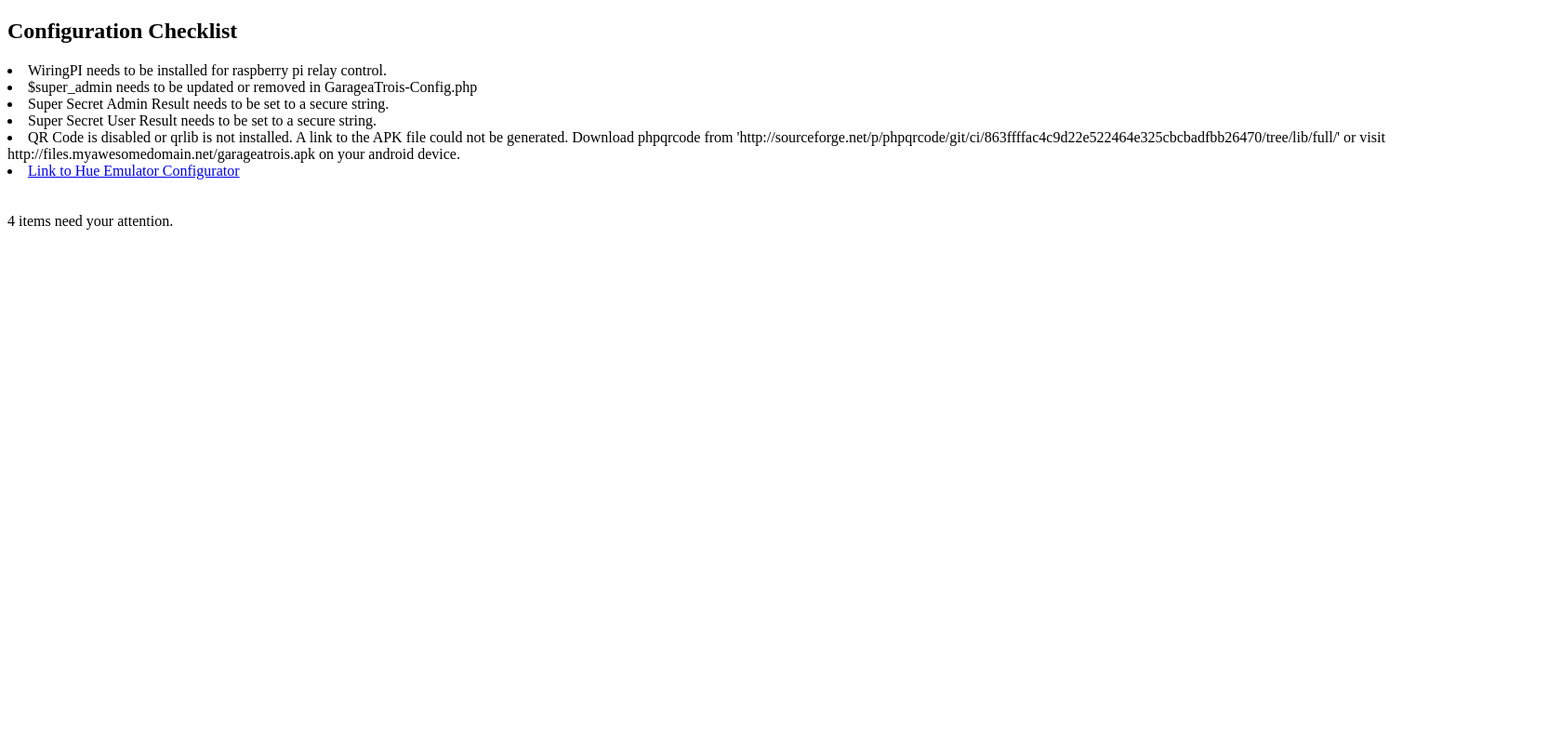
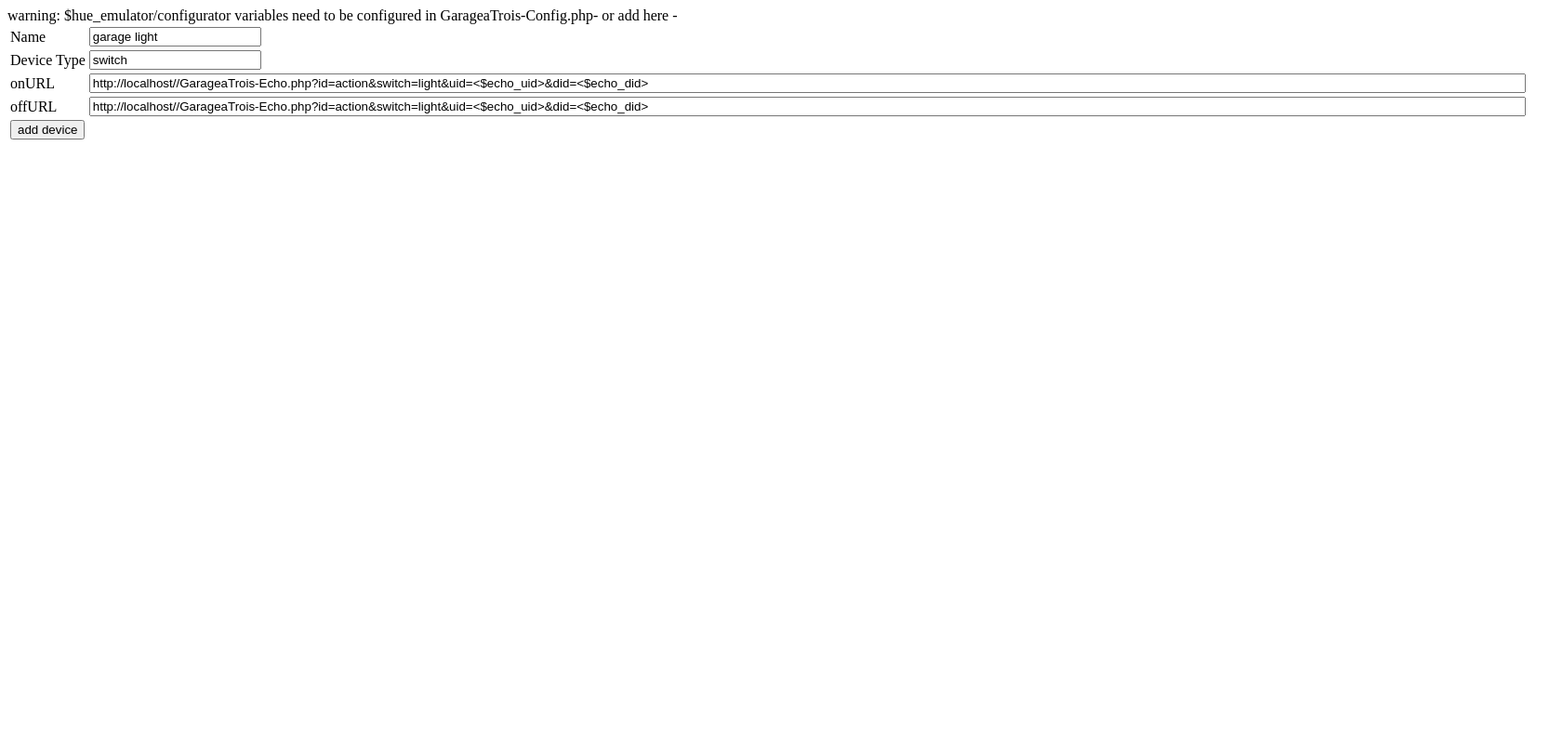
Before and after one commit to jamenlang/GarageaTrois-PHP-Server, a PHP site: page /GarageaTrois-Echo.php in a window 1680 px wide. Shown: the whole page at 93% size. Run offline with PHP 8.4, Linux system fonts and the light colour scheme; data that the repository does not hold is empty.

Commit message:
Update GarageaTrois-Echo.php
Wrong file.

```diff
--- a/GarageaTrois-Echo.php
+++ b/GarageaTrois-Echo.php
@@ -1,140 +1,100 @@
 <?php
-require('GarageaTrois-Config.php');
-require('GarageaTrois-Functions.php');
+require('GarageaTrois-Common.php');
 
-if($apk_link == 'http://files.myawesomedomain.net/garageatrois.apk'){
-	$ip = gethostbyname('github.com');
-	if(!$ip){
-		$dns_result = '<li style="bgcolor: red">A link to the APK file could not be retrieved due to DNS resolution issues. Run resolvconf -a 8.8.8.8 or edit /etc/network/interfaces and add dns-nameservers 8.8.8.8 8.8.4.4</li>';
+/************************************************************************************
+ Functions as an inbetween between bws/armzilla's hue emulator and GarageaTrois-Server.
+ Requests from the echo should be directed here, then posted to GarageaTrois-Server.
+ Place in same directory as GarageaTrois-Server and GarageaTrois-Config.php.
+*************************************************************************************/
+
+$dir = dirname($_SERVER['PHP_SELF']);
+
+if($_POST){
+	if($hue_configurator_url == 'http://myawesomedomain-or-an-ip-address:' . $start_port . '/configurator.html' || $use_hue_emulator != true ){
+		die('$hue_emulator/configurator variables need to be configured in GarageaTrois-Config.php');
 	}
-	exec('wget --max-redirect=0 $( curl -s https://api.github.com/repos/jamenlang/GarageaTrois/releases/latest | grep \'browser_\' | cut -d\" -f4) 2>&1', $output);
-	foreach ($output as $line){
-		if($apk_link != 'http://files.myawesomedomain.net/garageatrois.apk')
-			continue;
-		preg_match('/\bhttp.*apk\b/',$line, $matches);
-		if($matches[0])
-			$apk_link = $matches[0];
+	$content = json_encode($_POST);
+
+	$curl = curl_init($hue_devices_url);
+	curl_setopt($curl, CURLOPT_HEADER, false);
+	curl_setopt($curl, CURLOPT_RETURNTRANSFER, true);
+	curl_setopt($curl, CURLOPT_HTTPHEADER,
+		array("Content-type: application/json")
+	);
+	curl_setopt($curl, CURLOPT_POST, true);
+	curl_setopt($curl, CURLOPT_POSTFIELDS, $content);
+
+	$json_response = curl_exec($curl);
+
+	$status = curl_getinfo($curl, CURLINFO_HTTP_CODE);
+
+	if ( $status != 201 ) {
+		die("Error: call to URL $url failed with status $status, response $json_response, curl_error " . curl_error($curl) . ", curl_errno " . curl_errno($curl));
 	}
-}
-$output = '';
-$dir = '/var/www';
-$files = scandir($dir);
-foreach($files as $filename){
-	//echo $filename;
-	if(preg_match('/amazon-echo-bridge/i',$filename,$matches )){
-		$armzilla = $filename;
-	}
-}
-if((!$armzilla || !$use_bws) && $hue_emulator_ip != 'myawesomedomain-or-an-ip-address' && $use_hue_emulator != false){
-	if(!$use_bws)
-		$repo = 'armzilla/amazon-echo-ha-bridge/';
-	else
-		$repo = 'bwssystems/ha-bridge/';
 
-	exec('wget --max-redirect=0 $( curl -s https://api.github.com/repos/' . $repo . 'releases/latest | grep \'browser_\' | cut -d\" -f4) 2>&1', $output);
-	foreach ($output as $line){
-		if($hue_emulator_link != '')
-			continue;
-		preg_match('/\bhttp.*jar\b/',$line, $matches);
-			if($matches[0])
-				$hue_emulator_link = $matches[0];
-	}
-	$hue_emulator_result = '<li><a href="' . $hue_emulator_link . '">Link to ' . (($use_bws) ? 'BWS\'s' : 'Armzilla\'s') . ' Hue Emulator</a></li>';
-}
-else
-	$hue_emulator_result = '<li><a href="GarageaTrois-Echo.php">Link to Hue Emulator Configurator</a></li>';
-
-if($qr_enabled == '1' && file_exists('/var/www/phpqrcode/lib/full/qrlib.php')){
-	if(isset($_GET['showlink'])){
-		include('../phpqrcode/lib/full/qrlib.php');
-		define('IMAGE_WIDTH',$qr_size);
-		define('IMAGE_HEIGHT',$qr_size);
-		QRcode::png($apk_link);
-		exit;
-	}
-	else{
-		$link_result = '<li><a href="?showlink=1">Show QR Code</a></li>';
-	}
-}
-else
-	$link_result = '<li>QR Code is disabled or qrlib is not installed. A link to the APK file could not be generated. Download phpqrcode from \'http://sourceforge.net/p/phpqrcode/git/ci/863ffffac4c9d22e522464e325cbcbadfbb26470/tree/lib/full/\' or visit ' . $apk_link . ' on your android device.</li>';
-?>
-
-<!DOCTYPE html>
-<html>
-<head>
-<meta charset="UTF-8">
-<title>GaT Home</title>
-</head>
-<body>
-<h2>Configuration Checklist</h2>
-<?php
-
-$test = '0';
-
-if($dns_result){
-	echo $dns_result;
-	$test++;
+	curl_close($curl);
+	$response = json_decode($json_response, true);
+	var_dump($response);
 }
 
-if(!_isCurl()){
-	echo '<li>Curl needs to be enabled for some functionality, mostly for echo support and index.php. Run \'sudo apt-get install php5-curl\' to fix this message.</li>';
-	$test++;
+if(isset($_GET['id']) && $_GET['id'] = 'action'){
+	$switch = $_GET['switch'];
+
+	$url = "http://$_SERVER[HTTP_HOST]$dir/GarageaTrois-Server.php";
+	$fields = array(
+		'UID' => urlencode($_GET['uid']),
+		'DID' => urlencode($_GET['did']),
+		'DeviceName' => urlencode($_GET['name']),
+		'hasNFC' => urlencode('false'),
+		'switch' => urlencode(ucfirst($_GET['switch'])),
+		'Latitude' => urlencode(ucfirst($garage_latitude)),
+		'Longitude' => urlencode(ucfirst($garage_longitude))
+	);
+
+	if(isset($_GET['req_state']) && $_GET['req_state'] != '')
+		$fields['req_state'] = urlencode($_GET['req_state']);
+
+	if(isset($_GET['req_percent']) && $_GET['req_percent'] != '')
+		$fields['req_percent'] = urlencode($_GET['req_percent']);
+
+	//url-ify the data for the POST
+	foreach($fields as $key=>$value) { $fields_string .= $key.'='.$value.'&'; }
+	rtrim($fields_string, '&');
+
+	//open connection
+	$ch = curl_init();
+
+	//set the url, number of POST vars, POST data
+	curl_setopt($ch,CURLOPT_URL, $url);
+	curl_setopt($ch,CURLOPT_POST, count($fields));
+	curl_setopt($ch,CURLOPT_POSTFIELDS, $fields_string);
+
+	//execute post
+	$result = curl_exec($ch);
+
+	//close connection
+	curl_close($ch);
+	echo $result;
 }
 
-if(!exec('gpio -v')){
-	echo '<li>WiringPI needs to be installed for raspberry pi relay control.</li>';
-	$test++;
+if($hue_configurator_url == 'http://myawesomedomain-or-an-ip-address:' . $start_port . '/configurator.html' || $use_hue_emulator != true){
+	echo 'warning: $hue_emulator/configurator variables need to be configured in GarageaTrois-Config.php';
 }
-
-if(!$dbhandle = mysql_connect($hostname, $username, $password)){
-	echo '<li>MYSQL database needs to be configured for users/devices/nfc/logging.</li>';
-	$test++;
+else{
+	echo '<a href="' . $hue_configurator_url . '">link to hue emulator configurator url</a>';
 }
-
-if(!$selected = mysql_select_db($db_name,$dbhandle)){
-	echo '<li>MYSQL database `' . $db_name . '` is not accessible.</li>';
-	$test++;
+if(!$use_bws){
+?>
+- or add here -
+<table>
+<form action="<?php echo $_SERVER['PHP_SELF']; ?>" method="POST">
+<tr><td><label>Name</label></td><td><input placeholder="garage light" value="garage light" type="text" id="name" name="name"/></tr>
+<tr><td><label>Device Type</label></td><td><input placeholder="switch" value="switch" type="text" id="deviceType" name="deviceType"/></tr>
+<tr><td><label>onURL</label></td><td><input placeholder="<?php echo "http://$_SERVER[HTTP_HOST]$dir";?>/GarageaTrois-Echo.php?id=action&switch=light&uid=<$echo_uid>&did=<$echo_did>" value="<?php echo "http://$_SERVER[HTTP_HOST]$dir";?>/GarageaTrois-Echo.php?id=action&switch=light&uid=<$echo_uid>&did=<$echo_did>" size="190" type="text" id="onUrl" name="onUrl"/></tr>
+<tr><td><label>offURL</label></td><td><input placeholder="<?php echo "http://$_SERVER[HTTP_HOST]$dir";?>/GarageaTrois-Echo.php?id=action&switch=light&uid=<$echo_uid>&did=<$echo_did>" value="<?php echo "http://$_SERVER[HTTP_HOST]$dir";?>/GarageaTrois-Echo.php?id=action&switch=light&uid=<$echo_uid>&did=<$echo_did>" size="190" type="text" id="offUrl" name="offUrl"/></tr>
+<tr><td><input type="submit" value="add device"></td></tr>
+</form>
+</table>
+<?php
 }
-
-if(sha1_file('GarageaTrois-Config.php') == getSslPage('https://raw.githubusercontent.com/jamenlang/GarageaTrois-PHP-Server/master/GarageaTrois-Config.php')){
-	echo '<li>Configuration options need to be set in GarageaTrois-Config.php</li>';
-	$test++;
-}
-
-if($super_admin == '0009'){
-	echo '<li>$super_admin needs to be updated or removed in GarageaTrois-Config.php</li>';
-	$test++;
-}
-
-if($SUPER_SECRET_ADMIN_RESULT == 'SUPER_SECRET_ADMIN_RESULT'){
-	echo '<li>Super Secret Admin Result needs to be set to a secure string.</li>';
-	$test++;
-}
-
-if($SUPER_SECRET_USER_RESULT == 'SUPER_SECRET_USER_RESULT'){
-	echo '<li>Super Secret User Result needs to be set to a secure string.</li>';
-	$test++;
-}
-
-if($use_gpio == false){
-	echo '<li>GPIO is disabled in the config file, an alternative method of control will be required.</li>';
-	$test++;
-}
-
-if($hue_url == 'http://myawesomedomain-or-an-ip-address:' . $start_port .'/api/devices'){
-	echo '<li>Hue Emulator URL is not set, you won\'t be able to set up devices for the Amazon Echo without this.</li>';
-	$test++;
-}
-
-echo $link_result;
-
-echo $hue_emulator_result;
-echo '<br />';
-echo '<br />';
-echo (($test != 0) ? $test . ' items need your attention.<br /><br />' : 'Nothing else to do here, index.php needs to be removed or renamed.');
-
 ?>
-</body>
-
-</html>
```
